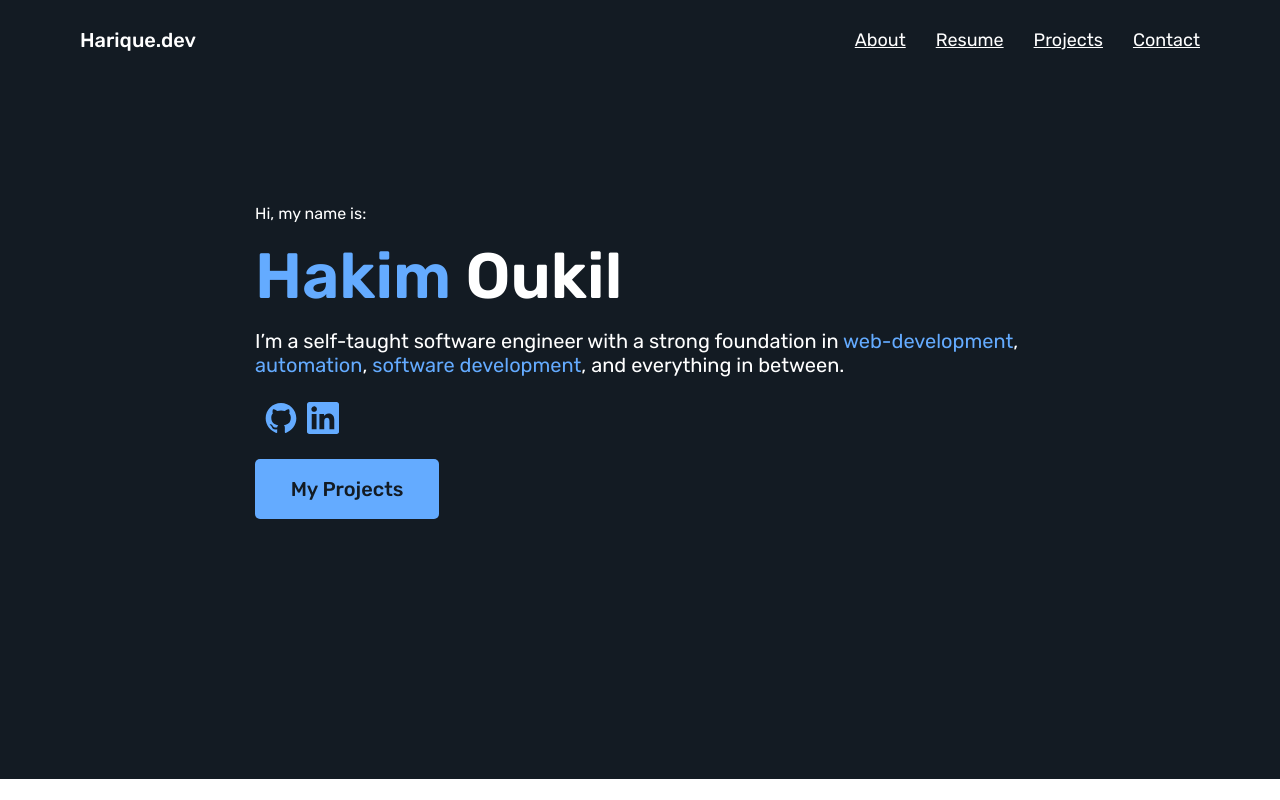
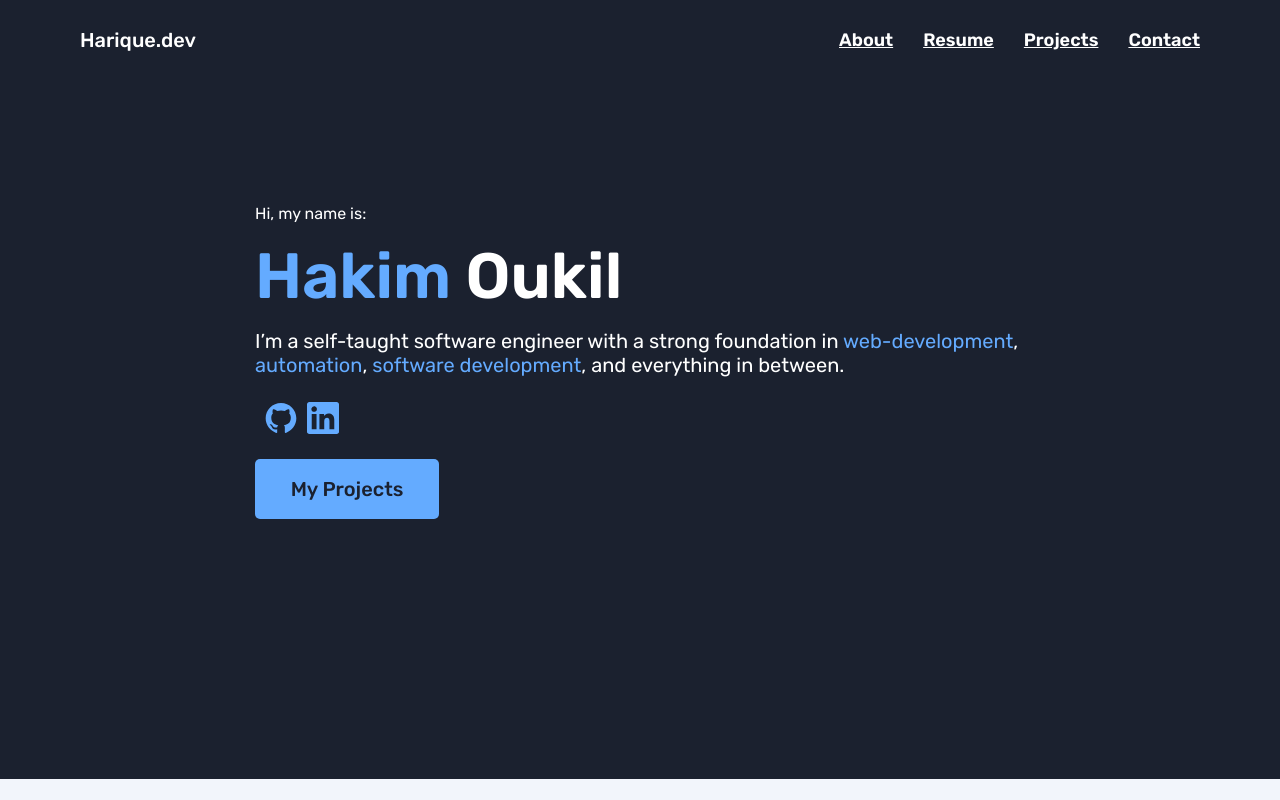
Before and after one commit to Harique/Harique, a Vue app: page / in a window 1280 px wide. Built offline with nearby package versions, Linux system fonts and the light colour scheme.

Commit message:
changed blue color, added Stormix to the credits, removed scrollbar and kept functionality, changed font for header refs

```diff
--- a/src/App.vue
+++ b/src/App.vue
@@ -20,6 +20,13 @@ import FooterComp from './components/FooterComp.vue'
   width: 100%;
   height: 100%;
   display: flex;
+  scroll-behavior: smooth;
+  overflow-y: scroll;
   flex-direction: column;
+  -ms-overflow-style: none;  /* IE and Edge */
+  scrollbar-width: none;  /* Firefox */
+}
+.main_div::-webkit-scrollbar {
+  display: none;
 }
 </style>
--- a/src/assets/main.css
+++ b/src/assets/main.css
@@ -1,7 +1,7 @@
 @import url('https://fonts.googleapis.com/css2?family=Rubik:wght@300;400;500;600;700;800;900&display=swap');
 :root {
-  --clr-bg: #ffffff;
-  --clr-bg-blue: #131b23;
+  --clr-bg: #F2F5FB;
+  --clr-bg-blue: #1B212F;
   --clr-txt-primary: #ffffff;
   --clr-txt-secondary: #767683;
   --clr-txt-third: #2d2e32;
@@ -11,13 +11,11 @@
 
 body,
 html {
-  display: flex;
   height: 100%;
   width: 100%;
   background-color: var(--clr-bg);
   margin: 0;
   font-family: 'Rubik', sans-serif;
-  overflow: auto;
   scroll-behavior: smooth;
 }
 
@@ -27,6 +25,5 @@ html {
   display: flex;
   flex-direction: column;
   justify-content: center;
-  align-items: flex-start;
   gap: 0.625rem;
 }
--- a/src/components/FooterComp.vue
+++ b/src/components/FooterComp.vue
@@ -8,13 +8,14 @@
       <h1>Credits:</h1>
       <a>Stefan Topalovic</a>
       <a>Andrew Lu</a>
+      <a>Stormix</a>
     </div>
   </footer>
 </template>
 <style scoped>
 .footer {
   display: flex;
-  min-height: 7rem;
+  min-height:fit-content;
   padding: 0.625rem 10.188rem;
   justify-content: space-between;
   flex: 1 0 0;
--- a/src/components/HeaderComp.vue
+++ b/src/components/HeaderComp.vue
@@ -46,7 +46,7 @@ import '../assets/main.css'
   color: var(--clr-txt-primary);
   font-size: 18px;
   font-style: normal;
-  font-weight: 400;
+  font-weight: 600;
   line-height: normal;
 }
 </style>
```
